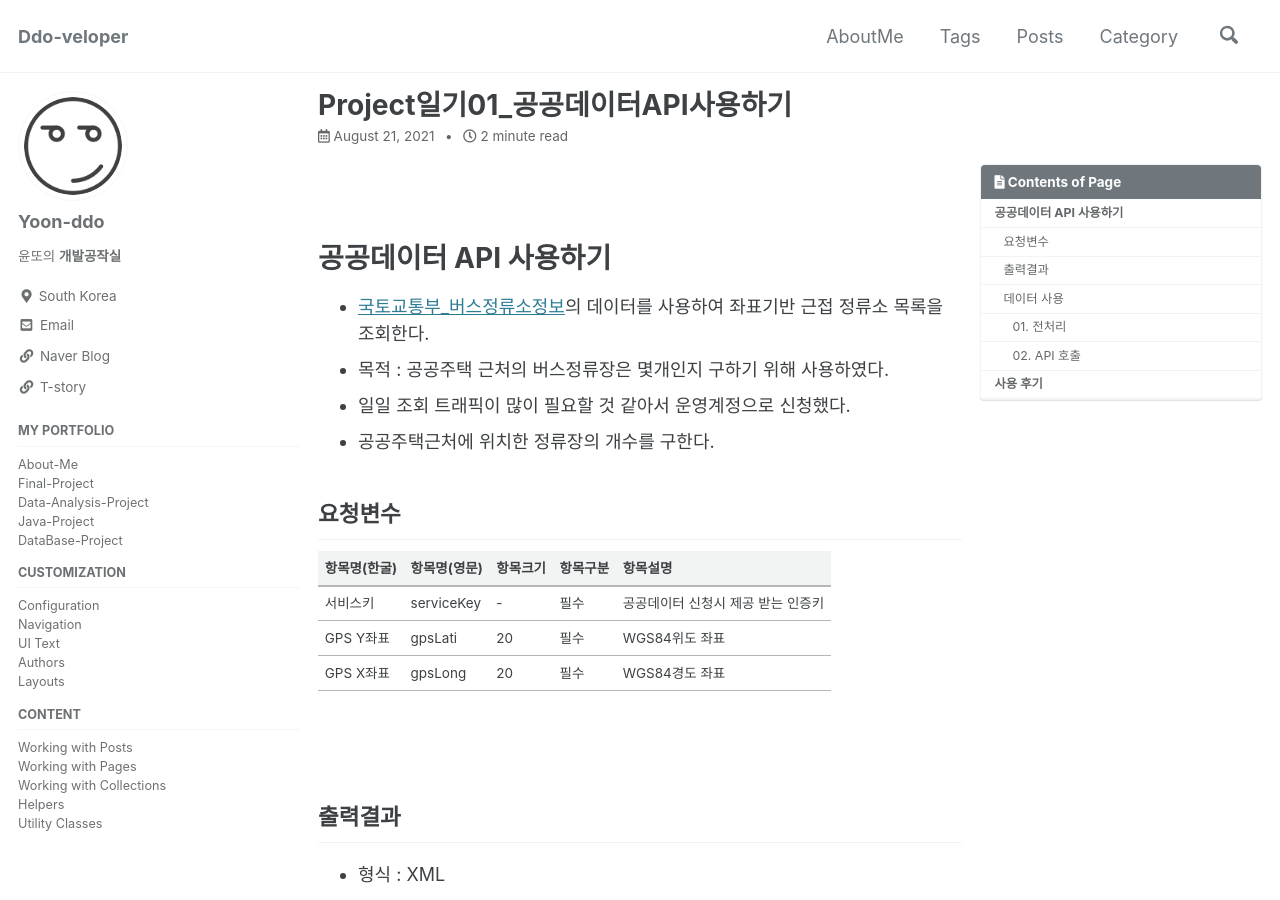
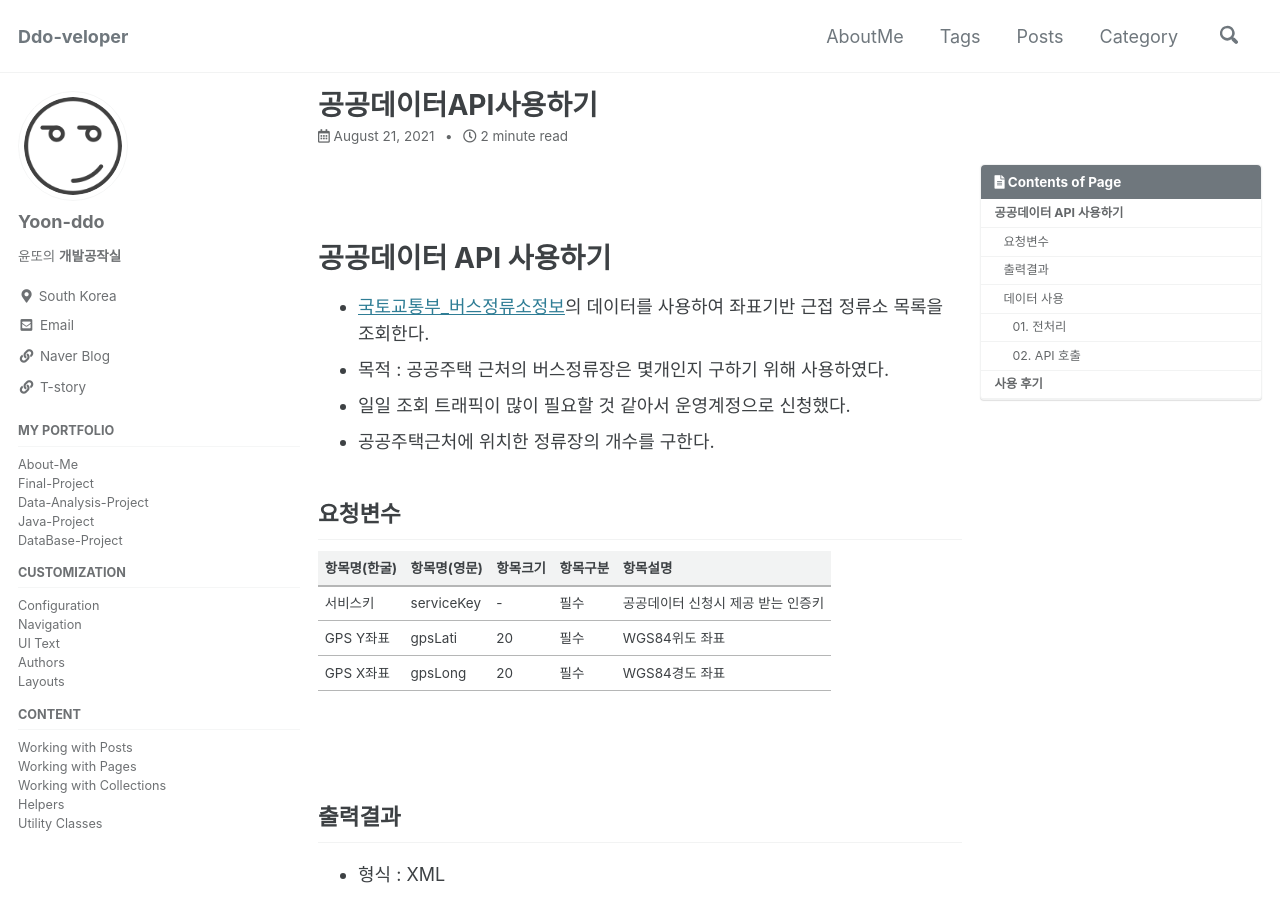
Before and after one commit to Yoon-ddo/Yoon-ddo.github.io, a Jekyll site: the page built from _posts/2021-08-21-공공데이터API사용하기.md, in a window 1280 px wide and 900 px high. Built offline with Jekyll 4.4.1, drawn with Linux system fonts in a browser that asks for light colours; cached includes are drawn as plain includes.

Commit message:
Update and rename 2021-08-21-Project일기01_공공데이터API사용하기.md to 2021-08-21-공공데이터API사용하기.md

```diff
--- a/_posts/2021-08-21-Project일기01_공공데이터API사용하기.md
+++ b/_posts/2021-08-21-공공데이터API사용하기.md
@@ -1,5 +1,5 @@
 ---
-title: Project일기01_공공데이터API사용하기
+title: 공공데이터API사용하기
 toc: true
 toc_sticky: true
 toc_label: "Contents of Page"
```
